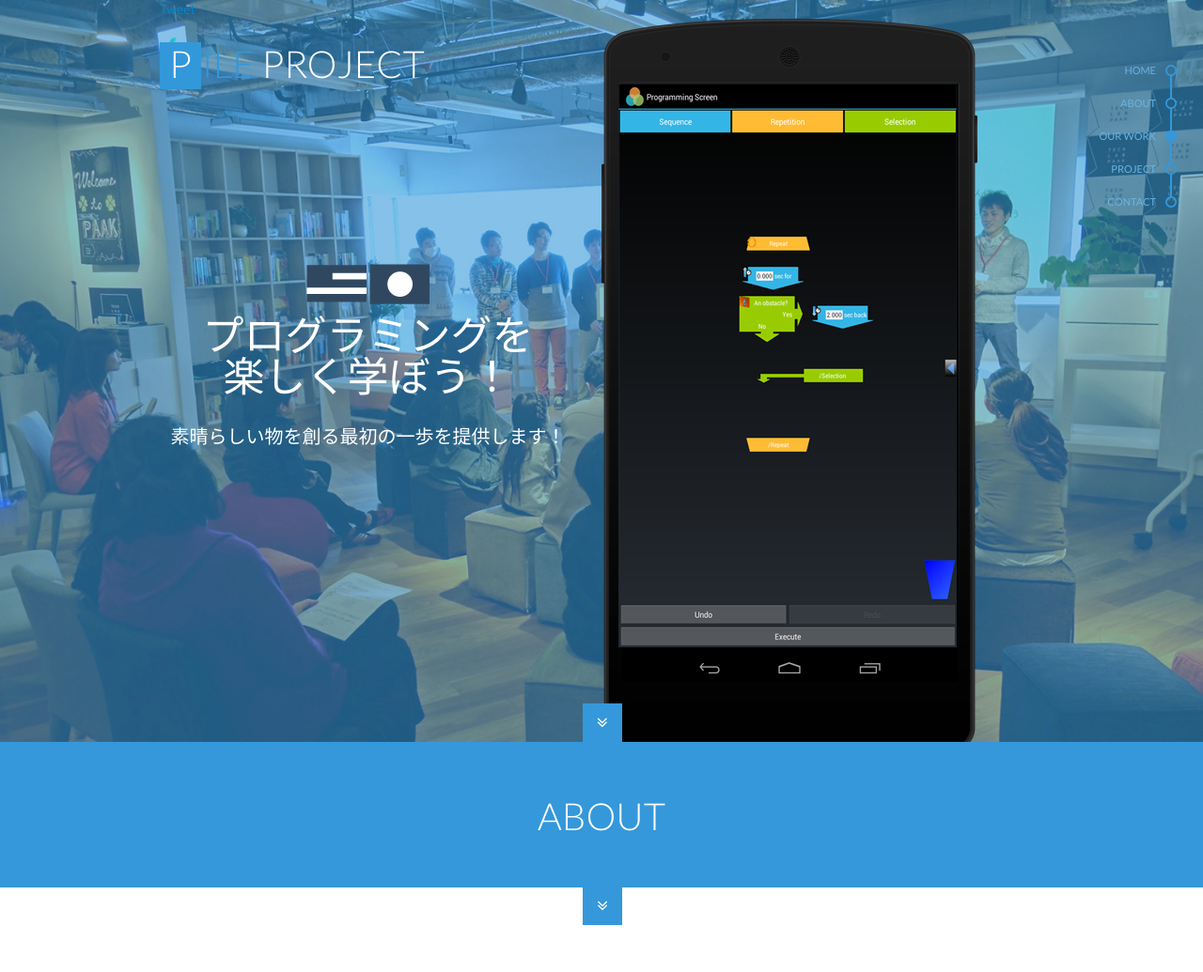
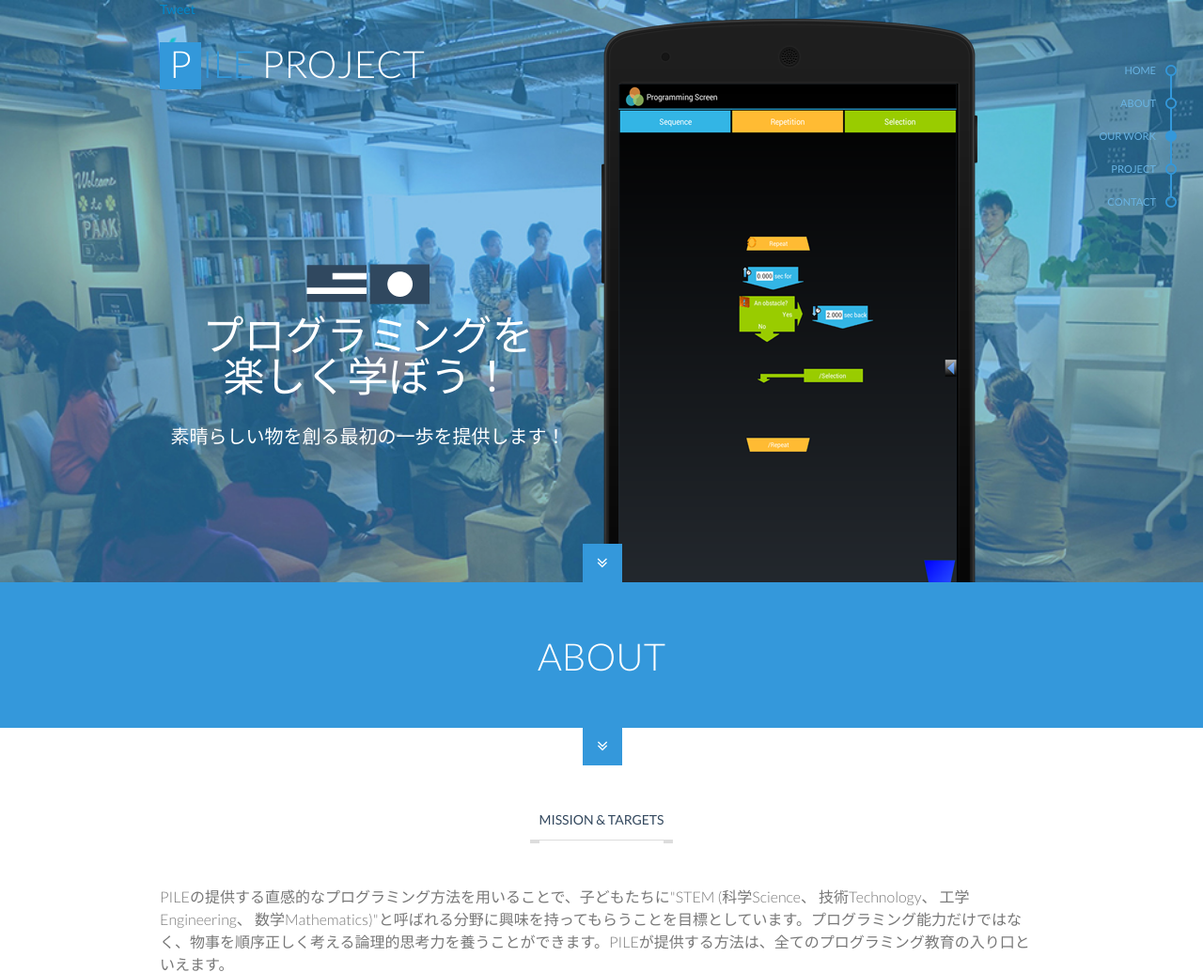
Before and after one commit to PileProject/www, a PHP site: page / in a window 1280 px wide. Shown: the top 1035 px of the page at 94% size. Run offline with PHP 8.4, Linux system fonts and the light colour scheme; some libraries are stand-ins or nearby versions.

Commit message:
no message

```diff
--- a/pile_drive/css/sequence.css
+++ b/pile_drive/css/sequence.css
@@ -164,7 +164,7 @@
 /* when in fallback mode (for browsers that don't support transitions) hide anything outside of the Sequence container */
 .banner {
 	width: 100%;
-	height: 770px;
+	height: 600px;
 	overflow: hidden;
 	color: #fff;
 	text-align: center;
--- a/pile_drive/css/style.css
+++ b/pile_drive/css/style.css
@@ -165,12 +165,16 @@ a, #primary, .item_box .icon, .team, .team .social, .team .social a, .service_ic
 .header {
     position: relative;
     width: 100%;
+    height: 100%;
     background: url(../images/18594169135_d6f219bbb5_o.jpg) center top no-repeat fixed #34495e;
     -webkit-background-size: cover;
     -moz-background-size: cover;
     -o-background-size: cover;
     background-size: cover;
     border-bottom: 4px solid #3498db;
+    background-position: left top;
+    background-repeat: no-repeat;
+    background-size: 100%;
 	/*-webkit-transform: translate3d(0, 0, 0);*/
 }
 /* Logo
--- a/pile_drive/en.html
+++ b/pile_drive/en.html
@@ -449,7 +449,7 @@
                 <div class="footer">
                     <div class="footer_top">
                         <div class="content">
-                            <p class="copyright animated">©PILE Project 2014  All rights reserved.</p>
+                            <p class="copyright animated">©PILE Project, Inc. 2014  All rights reserved.</p>
                         </div>
                     </div>
                     <div class="footer_bottom"> <a href="#home" class="top-section home animate2"><i class="icon-double-angle-up"></i></a> </div>
--- a/pile_drive/index.html
+++ b/pile_drive/index.html
@@ -449,7 +449,7 @@
                 <div class="footer">
                     <div class="footer_top">
                         <div class="content">
-                            <p class="copyright animated">©PILE Project 2014  All rights reserved.</p>
+                            <p class="copyright animated">©PILE Project, Inc. 2014  All rights reserved.</p>
                         </div>
                     </div>
                     <div class="footer_bottom"> <a href="#home" class="top-section home animate2"><i class="icon-double-angle-up"></i></a> </div>
```
Also changed, not shown: pile_drive/images/18594169135_d6f219bbb5_o.jpg. Lines whose indentation alone changed are shown as unchanged.
